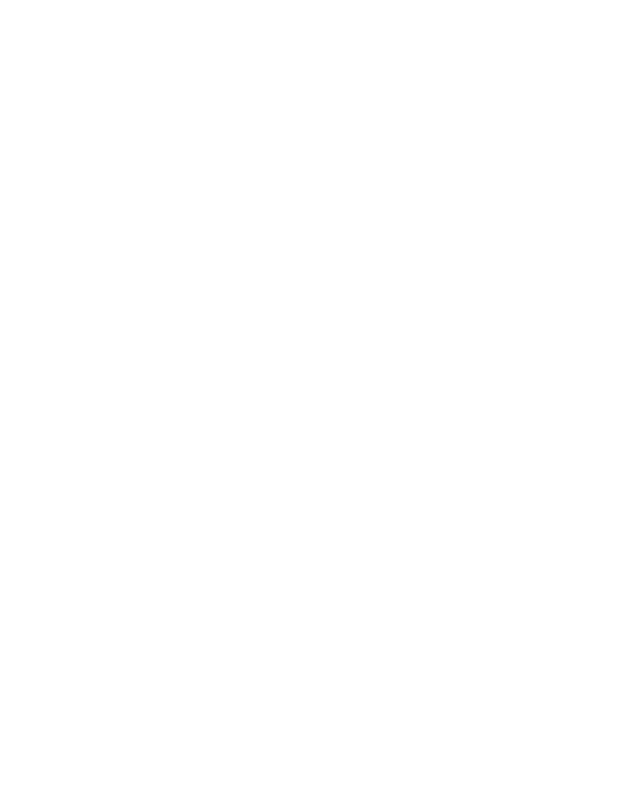
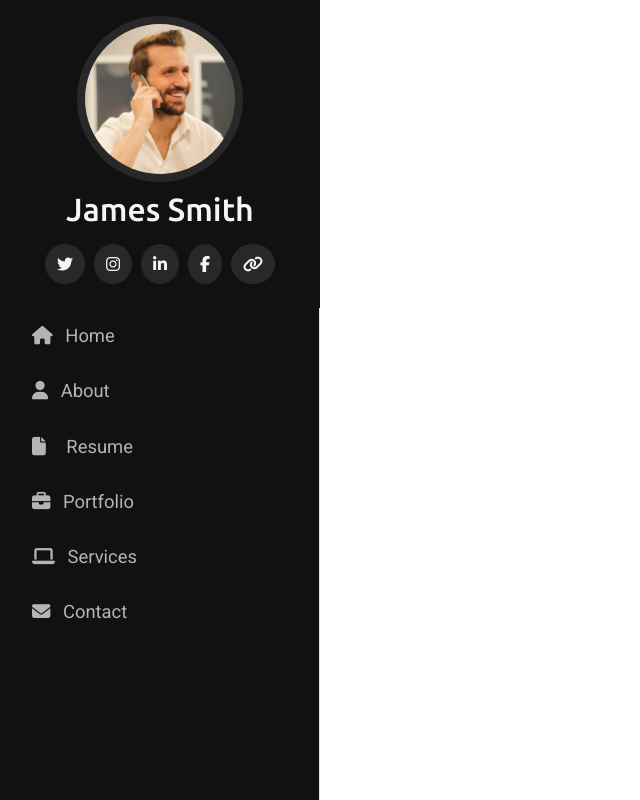
Before and after one commit to garvitmaloo/portfolio, a website: page index.html in a window 1280 px wide. Shown: the whole page, without its empty margins (0-640 px from the left). Drawn offline with nearby package versions, Linux system fonts and the light colour scheme.

Commit message:
Added the side nav

```diff
--- a/Assets/scss/_layout.scss
+++ b/Assets/scss/_layout.scss
@@ -0,0 +1,46 @@
+@use "./variables" as v;
+
+.side-nav {
+  position: fixed;
+  top: 0;
+  left: 0;
+  height: 100vh;
+  width: 20rem;
+  background-color: v.$black;
+
+  .img-container {
+    width: min-content;
+    padding: 0.5em;
+    background-color: v.$black--light;
+    border-radius: 50%;
+
+    img {
+      width: 150px;
+      height: 150px;
+      border-radius: 50%;
+    }
+  }
+
+  .socials {
+    text-align: center;
+    padding-top: 0.5em;
+
+    i {
+      color: v.$white;
+      padding: 0.75em;
+      margin: 0 0.15em;
+      background-color: v.$black--light;
+      border-radius: 50%;
+      cursor: pointer;
+      transition: v.$fast-transition;
+
+      &:hover {
+        background-color: v.$color-tertiary;
+      }
+    }
+  }
+}
+
+.main {
+  margin-left: 20rem;
+}
--- a/Assets/scss/_typography.scss
+++ b/Assets/scss/_typography.scss
@@ -0,0 +1,34 @@
+@use "./variables" as v;
+
+.side-nav h1 {
+  color: v.$white;
+  font-size: 2rem;
+}
+
+.nav {
+  a {
+    margin: 0.75em 0;
+    font-size: 1.15rem;
+    text-decoration: none;
+
+    span {
+      color: v.$gray-2;
+      transition: v.$fast-transition;
+    }
+
+    i {
+      color: v.$gray-2;
+      transition: v.$fast-transition;
+    }
+
+    &:hover {
+      span {
+        color: v.$white;
+      }
+
+      i {
+        color: v.$color-tertiary;
+      }
+    }
+  }
+}
--- a/Assets/scss/_utilities.scss
+++ b/Assets/scss/_utilities.scss
@@ -23,3 +23,8 @@ textarea,
 label {
   font-family: "Roboto", sans-serif;
 }
+
+.center--block {
+  display: block;
+  margin: 0 auto;
+}
--- a/Assets/scss/_variables.scss
+++ b/Assets/scss/_variables.scss
@@ -2,7 +2,8 @@ $color-primary: #264653;
 $color-secondary: #e9c46a;
 $color-tertiary: #25c2db;
 
-$black: rgba(0, 0, 0, 0.9);
+$black: rgb(17, 17, 17);
+$black--light: rgb(40, 40, 40);
 $white: rgb(245, 245, 245);
 
 $gray-1: rgb(130, 130, 130);
--- a/Assets/scss/main.scss
+++ b/Assets/scss/main.scss
@@ -1 +1,4 @@
 @use "./utilities";
+
+@use "./typography";
+@use "./layout";
--- a/index.html
+++ b/index.html
@@ -5,13 +5,6 @@
     <meta http-equiv="X-UA-Compatible" content="IE=edge" />
     <meta name="viewport" content="width=device-width, initial-scale=1.0" />
     <title>Portfolio</title>
-
-    <!-- Font Awesome styles -->
-    <link
-      rel="stylesheet"
-      href="https://kit.fontawesome.com/e8be5a49bb.css"
-      crossorigin="anonymous"
-    />
 
     <!-- Google fonts import -->
     <link rel="preconnect" href="https://fonts.googleapis.com" />
@@ -48,7 +41,74 @@
     <!-- Custom styles -->
     <link rel="stylesheet" href="./Assets/css/styles.css" />
   </head>
+
   <body>
+    <aside class="side-nav pt-3">
+      <div class="img-container center--block">
+        <img src="./Assets/img/profile-image.jpg" alt="Image of the person" />
+      </div>
+
+      <h1 class="text-center my-2">James Smith</h1>
+
+      <div class="socials">
+        <i class="fa-brands fa-twitter"></i>
+        <i class="fa-brands fa-instagram"></i>
+        <i class="fa-brands fa-linkedin-in"></i>
+        <i class="fa-brands fa-facebook-f"></i>
+        <i class="fa-solid fa-link"></i>
+      </div>
+
+      <nav
+        id="navbar-example3"
+        class="h-100 flex-column align-items-stretch mt-4 ms-2 ps-4 border-end"
+      >
+        <nav class="nav flex-column">
+          <a href="#item-1"
+            ><i class="me-2 fa-solid fa-house"></i> <span> Home</span></a
+          >
+          <a href="#item-2"
+            ><i class="me-2 fa-solid fa-user"></i> <span> About</span></a
+          >
+          <a href="#item-3"
+            ><i class="me-3 fa-solid fa-file"></i><span> Resume</span></a
+          >
+          <a href="#item-3"
+            ><i class="me-2 fa-solid fa-briefcase"></i>
+            <span> Portfolio</span></a
+          >
+          <a href="#item-3"
+            ><i class="me-2 fa-solid fa-laptop"></i><span> Services</span></a
+          >
+          <a href="#item-3"
+            ><i class="me-2 fa-solid fa-envelope"></i> <span> Contact</span></a
+          >
+        </nav>
+      </nav>
+
+      <!-- <ul class="navigation mt-5">
+        <li class="my-3">
+          <a href="#"><i class="me-2 fa-solid fa-house"></i> Home</a>
+        </li>
+        <li class="my-3">
+          <a href="#"><i class="me-2 fa-solid fa-user"></i> About</a>
+        </li>
+        <li class="my-3">
+          <a href="#"><i class="me-3 fa-solid fa-file"></i>Resume</a>
+        </li>
+        <li class="my-3">
+          <a href="#"><i class="me-2 fa-solid fa-briefcase"></i> Portfolio</a>
+        </li>
+        <li class="my-3">
+          <a href="#"><i class="me-2 fa-solid fa-laptop"></i>Services</a>
+        </li>
+        <li class="my-3">
+          <a href="#"><i class="me-2 fa-solid fa-envelope"></i> Contact</a>
+        </li>
+      </ul> -->
+    </aside>
+
+    <main class="main"></main>
+
     <!-- Vendor scripts -->
     <script
       src="https://cdnjs.cloudflare.com/ajax/libs/typed.js/2.0.12/typed.min.js"
@@ -69,6 +129,10 @@
       referrerpolicy="no-referrer"
     ></script>
     <script src="https://cdn.jsdelivr.net/npm/bootstrap@5.3.0-alpha1/dist/js/bootstrap.bundle.min.js"></script>
+    <script
+      src="https://kit.fontawesome.com/e8be5a49bb.js"
+      crossorigin="anonymous"
+    ></script>
 
     <!-- Custom script -->
     <script src="./Assets/js/main.js"></script>
```
Also changed, not shown: Assets/css/styles.css, 1 other file.
